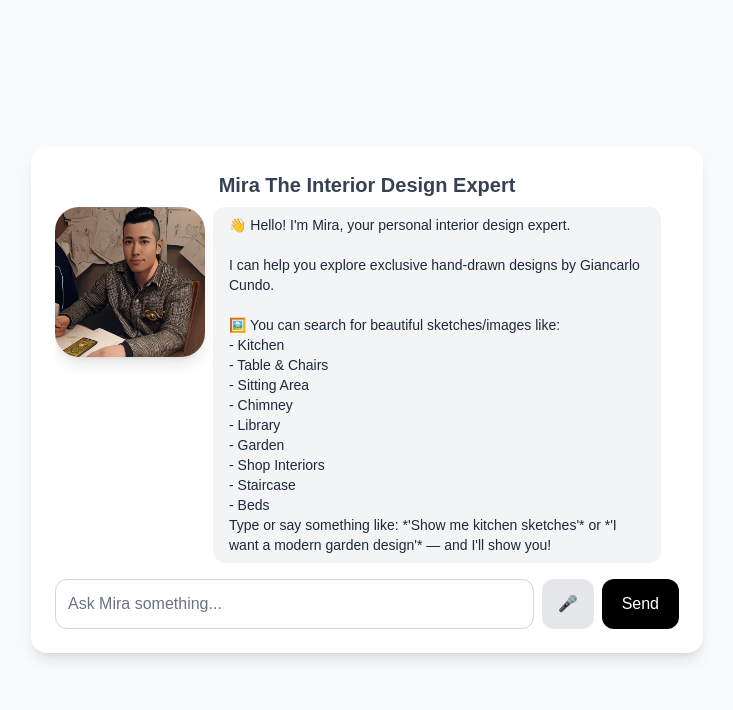
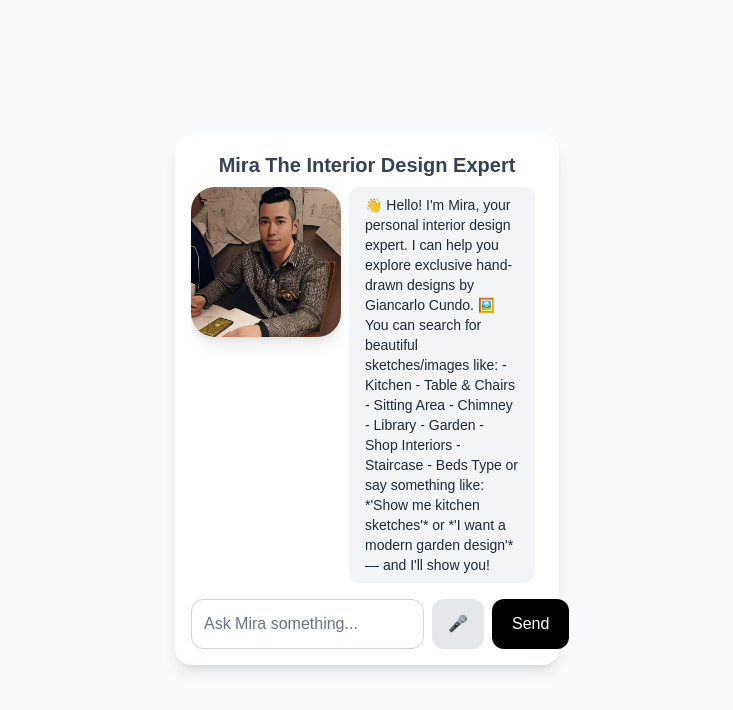
Before and after one commit to njokinjuguna/mira-frontend, a Next.js app: page / in a window 1280 px wide. Shown: the top 710 px of the page, without its empty margins (273-1006 px from the left). Built offline with nearby package versions, Linux system fonts and the light colour scheme.

Commit message:
fixing overlapping

```diff
--- a/src/components/ImageWithLoader.tsx
+++ b/src/components/ImageWithLoader.tsx
@@ -7,7 +7,6 @@ interface ImageData {
   score?: number;
 }
 
-// Helper to extract Google Drive ID (optional, safe fallback)
 function extractImageId(url: string): string {
   const match = url.match(/\/d\/([a-zA-Z0-9_-]{10,})/);
   if (match) return match[1];
@@ -24,15 +23,15 @@ export default function ImageWithLoader({ img }: { img: ImageData }) {
   const backendImageUrl = `${process.env.NEXT_PUBLIC_API_URL}/image/${extractImageId(img.image_url)}`;
 
   return (
-    <div className="bg-white border rounded-xl p-2 shadow-sm">
-      <div className="relative w-full h-[300px] bg-gray-100 flex items-center justify-center overflow-hidden rounded-md">
+    <div className="bg-white border rounded-xl p-2 shadow-sm w-full">
+      <div className="relative w-full aspect-[4/3] bg-gray-100 flex items-center justify-center overflow-hidden rounded-md">
         {!loaded && <div className="absolute w-full h-full bg-gray-200 animate-pulse" />}
         <div
           style={{
             transform: `rotate(${rotation}deg) scale(${zoomed ? 1.5 : 1})`,
             transition: 'transform 0.3s ease',
           }}
-          className="max-h-full max-w-full object-contain cursor-zoom-in"
+          className="w-full h-full object-contain cursor-zoom-in"
           onClick={() => setZoomed(!zoomed)}
         >
           <NextImage
@@ -40,16 +39,16 @@ export default function ImageWithLoader({ img }: { img: ImageData }) {
             alt={img.caption}
             width={400}
             height={300}
-            className="rounded"
             onLoad={() => setLoaded(true)}
+            className="rounded w-full h-full object-contain"
             style={{ objectFit: 'contain' }}
-            unoptimized // ✅ prevent Next.js from trying to proxy/optimize
+            unoptimized
           />
         </div>
       </div>
 
       <div className="flex justify-between items-center mt-2 text-xs text-gray-600">
-        <span>{img.caption}</span>
+        <span className="truncate max-w-[80%]">{img.caption}</span>
         <button
           onClick={() => setRotation((prev) => (prev + 90) % 360)}
           className="text-blue-500 hover:underline"
--- a/src/components/MiraAssistant.tsx
+++ b/src/components/MiraAssistant.tsx
@@ -177,7 +177,7 @@ export default function MiraAssistant() {
 
   return (
     <div className="min-h-screen bg-gray-50 p-6 flex flex-col items-center justify-center">
-      <div className="bg-white w-full max-w-2xl rounded-2xl shadow-lg p-6 relative">
+      <div className="bg-white w-full max-w-sm rounded-2xl shadow-lg p-4 relative">
         <h1 className="text-xl font-bold text-center text-gray-700 mb-2">
           Mira The Interior Design Expert
         </h1>
@@ -203,7 +203,7 @@ export default function MiraAssistant() {
                 />
               )}
               <div
-                className={`rounded-xl px-4 py-2 text-sm max-w-md whitespace-pre-wrap ${
+                className={`rounded-xl px-4 py-2 text-sm w-full break-words ${
                   msg.type === "user" ? "bg-black text-white" : "bg-gray-100 text-gray-800"
                 }`}
               >
```
